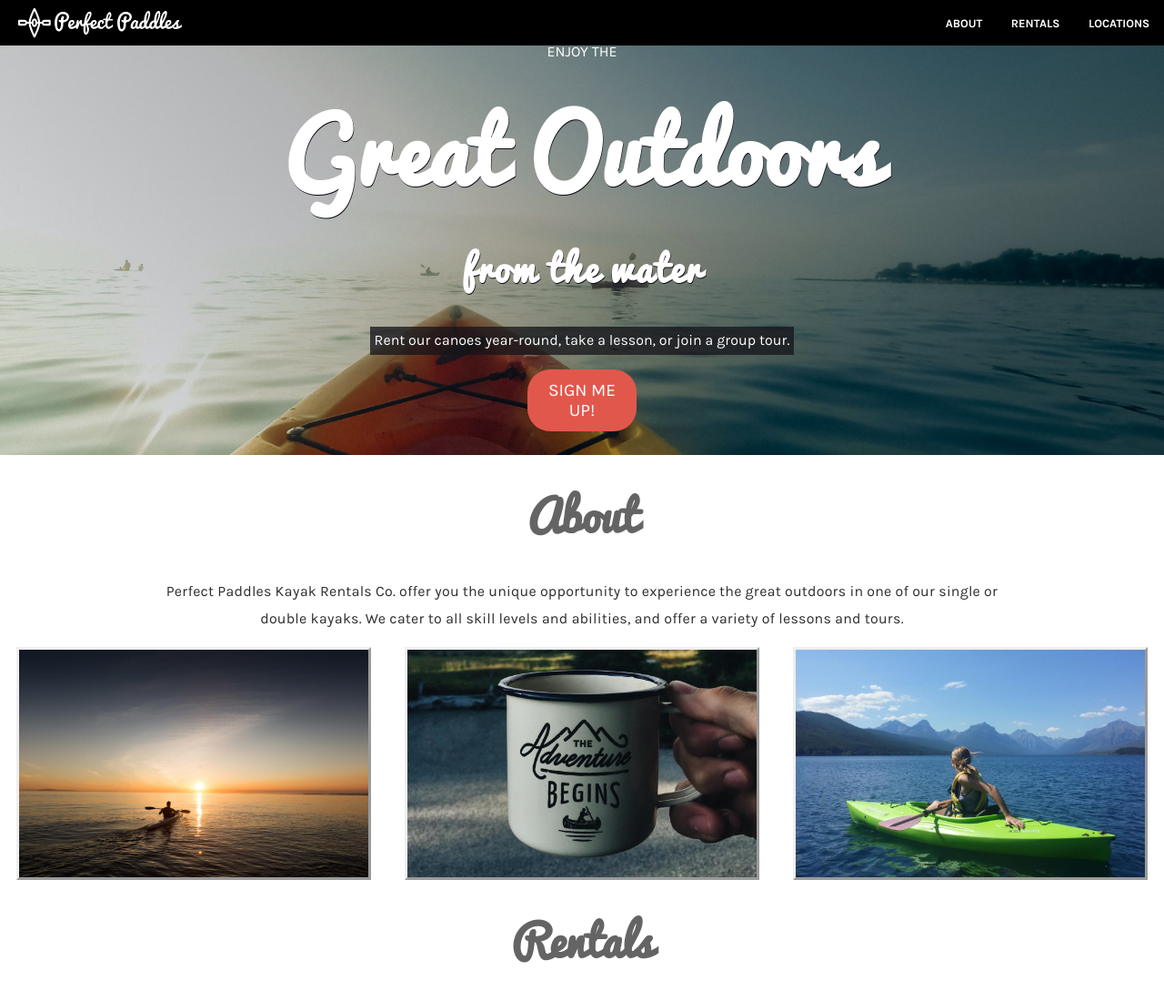
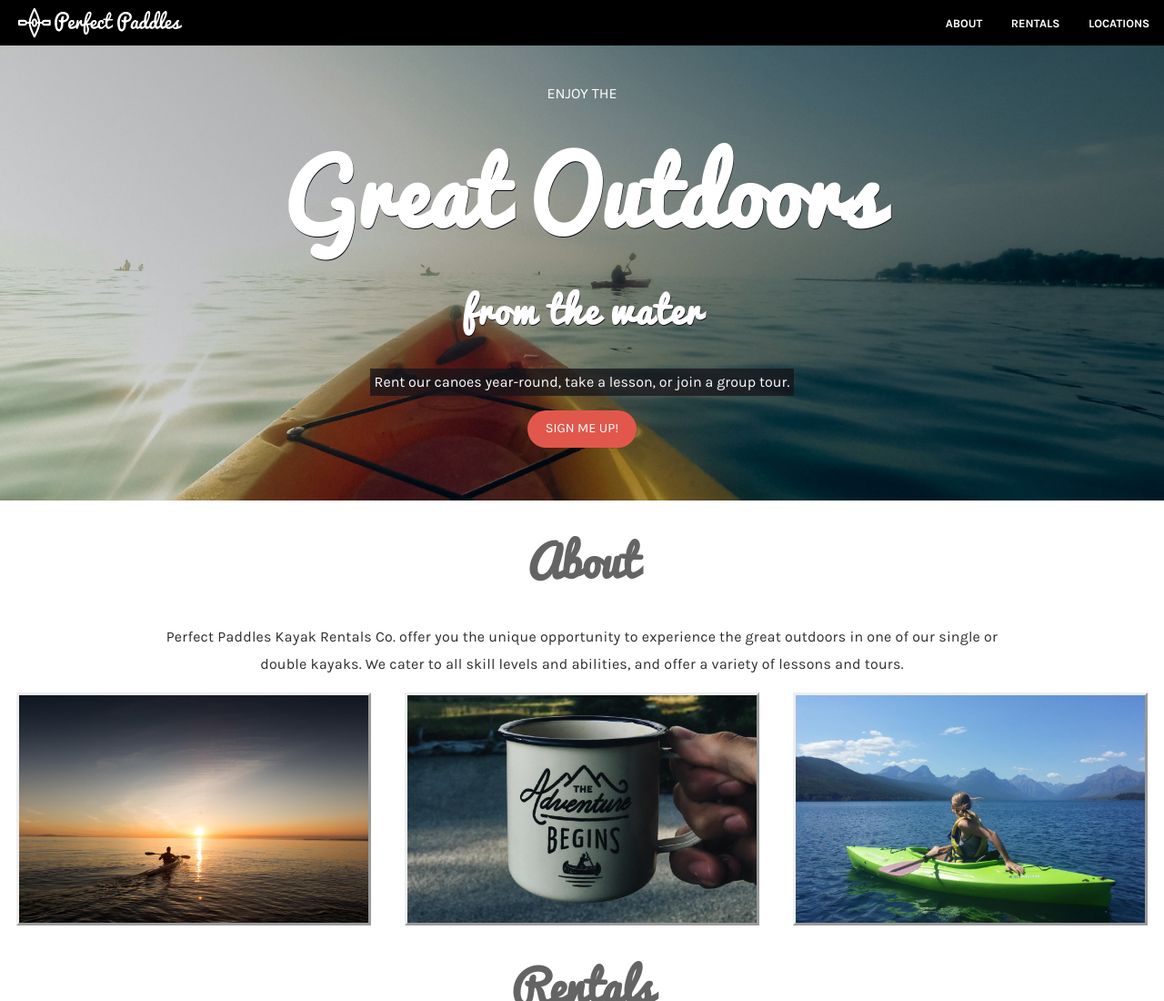
Before and after one commit to illisan/First-Website-Vanilla-HTML-CSS, a plain HTML site: page index.html in a window 1280 px wide. Shown: the top 1100 px of the page at 91% size. Drawn offline with Linux system fonts and the light colour scheme.

Commit message:
header height commit

```diff
--- a/style.css
+++ b/style.css
@@ -480,7 +480,7 @@ header {
       ),
     url(images/kayak-bkgd.jpg);
   background-size: cover;
-  height: 500px;
+  height: 550px;
   background-size: 100% auto;
   width: 100%;
   display: flex;
@@ -540,6 +540,7 @@ nav li {
   text-transform: uppercase;
   display: flex;
   justify-content: center;
+  margin-top: 30px;
 }
 
 h1 {
@@ -580,7 +581,7 @@ button {
   text-decoration: none;
   font-family: KarlaRegular;
   text-transform: uppercase;
-  font-size: 1.2em;
+  font-size: .9em;
 }
 
 p {
```
